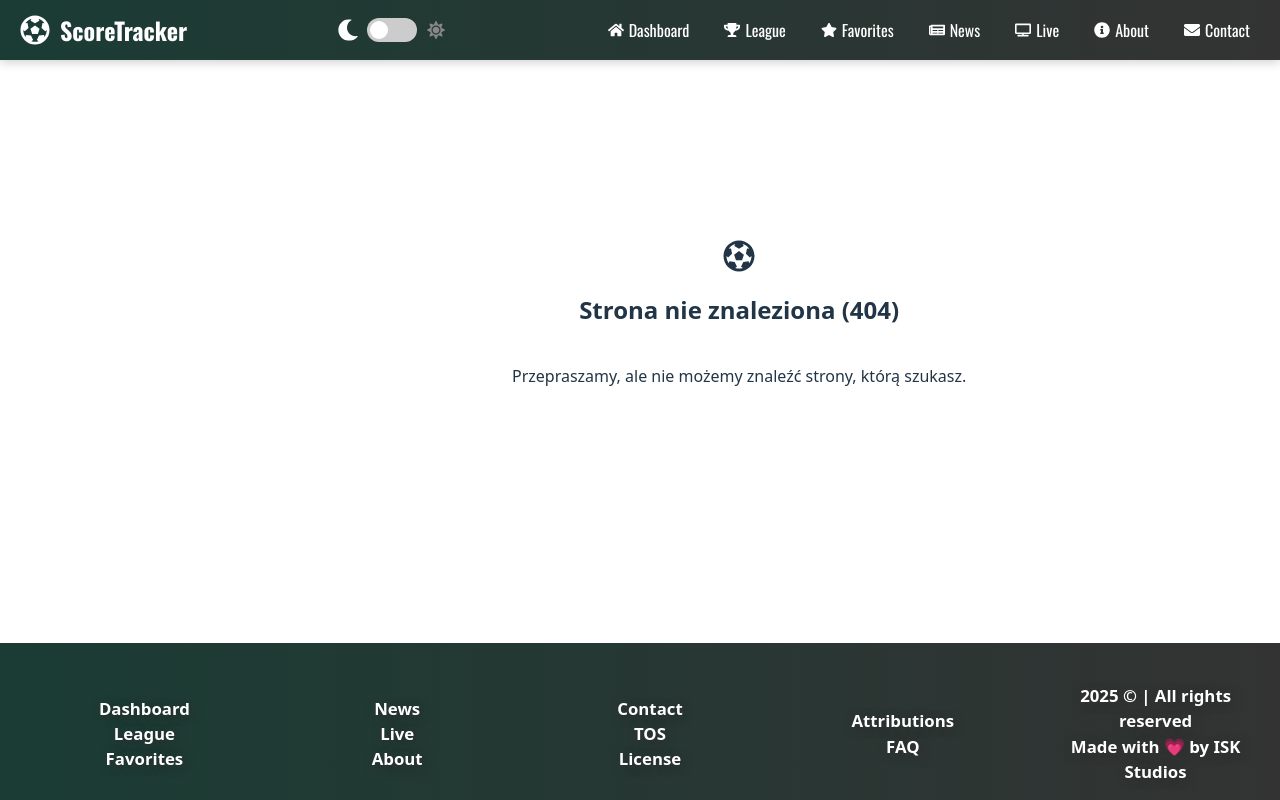
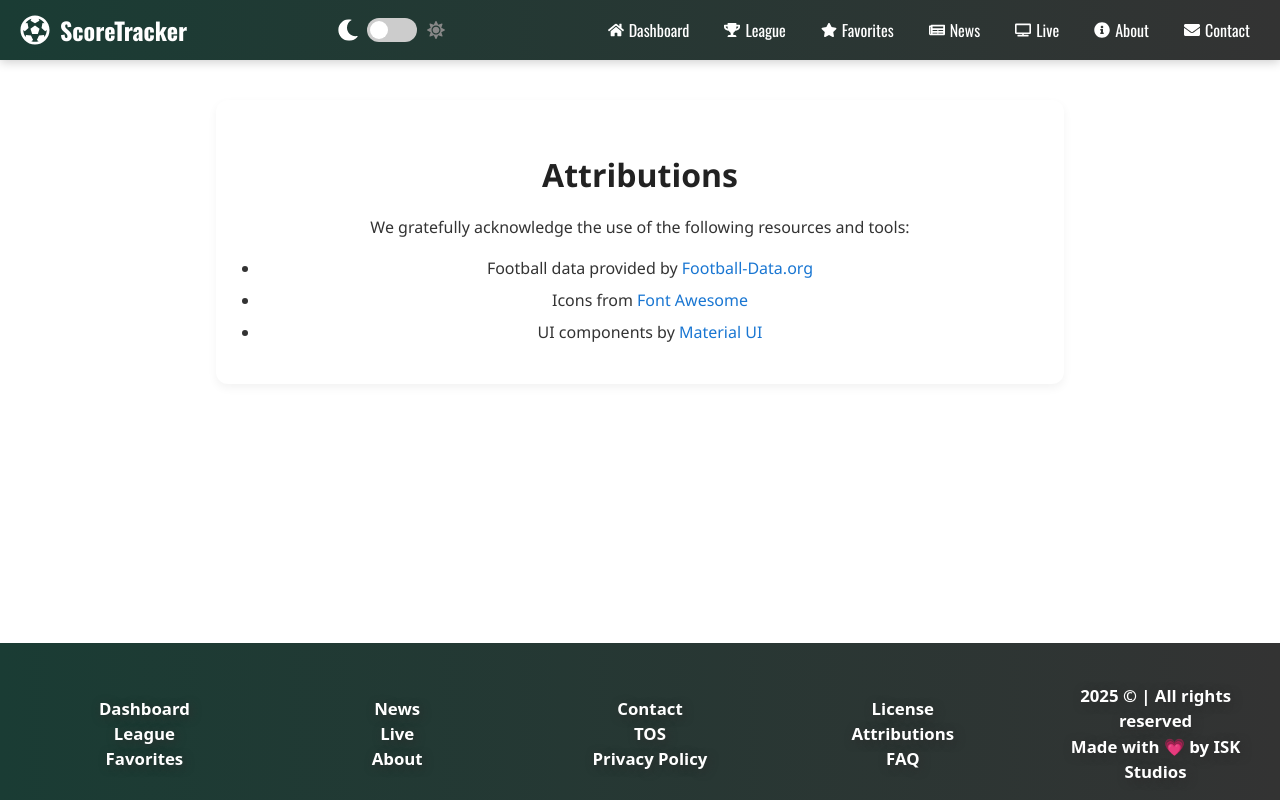
Before and after one commit to Hvlikk/PUI_project, a React (Vite) app: page /attributions in a window 1280 px wide. Built offline with nearby package versions, Linux system fonts and the light colour scheme.

Commit message:
implemented attributions, license & privacypolicy needs to be styled tho

```diff
--- a/src/App.jsx
+++ b/src/App.jsx
@@ -11,6 +11,9 @@
 import NotFound from './pages/NotFound/NotFound';
 import TermsOfService from './pages/TermsOfService/TermsOfService';
 import FAQ from './pages/FAQ/FAQ';
+import Attributions from './pages/Attributions/Attributions';
+import License from './pages/License/License';
+import PrivacyPolicy from './pages/PrivacyPolicy/PrivacyPolicy';
 
 function App() {
   return (
@@ -27,7 +30,10 @@
             <Route path="/standings/:leagueId" element={<StandingsPage />} />
             <Route path="/statistics/:leagueId" element={<StatisticsPage />} />
             <Route path="/tos" element={<TermsOfService/>}/>
-            <Route path="/faq" element={<FAQ/>}/>
+            <Route path="/attributions" element={<Attributions/>}/>
+            <Route path="/license" element={<License/>}/>
+            <Route path="/privacy-policy" element={<PrivacyPolicy/>}/>
+
 
             {/* Dodaj tutaj inne ścieżki */}
           </Routes>
--- a/src/components/Footer/Footer.jsx
+++ b/src/components/Footer/Footer.jsx
@@ -22,10 +22,11 @@
                     <div className="content-container middle">
                         <Link to="/contact" class="nav-link">Contact</Link>
                         <Link to="/tos" class="nav-link">TOS</Link>
-                        <Link to="/license" class="nav-link">License</Link>
+                        <Link to="/privacy-policy" class="nav-link">Privacy Policy</Link>
                     </div>
 
                     <div className="content-container">
+                        <Link to="/license" class="nav-link">License</Link>
                         <Link to="/attributions" class="nav-link">Attributions</Link>
                         <Link to="/faq" class="nav-link">FAQ</Link>
                     </div>
--- /dev/null
+++ b/src/pages/Attributions/Attributions.jsx
@@ -0,0 +1,33 @@
+import React from 'react';
+import './Attributions.scss';
+
+const Attributions = () => {
+  return (
+    <div className="legal-page">
+      <h2>Attributions</h2>
+      <p>We gratefully acknowledge the use of the following resources and tools:</p>
+      <ul>
+        <li>
+          Football data provided by{' '}
+          <a href="https://www.football-data.org/" target="_blank" rel="noopener noreferrer">
+            Football-Data.org
+          </a>
+        </li>
+        <li>
+          Icons from{' '}
+          <a href="https://fontawesome.com/" target="_blank" rel="noopener noreferrer">
+            Font Awesome
+          </a>
+        </li>
+        <li>
+          UI components by{' '}
+          <a href="https://mui.com/" target="_blank" rel="noopener noreferrer">
+            Material UI
+          </a>
+        </li>
+      </ul>
+    </div>
+  );
+};
+
+export default Attributions;
--- /dev/null
+++ b/src/pages/Attributions/Attributions.scss
@@ -0,0 +1,47 @@
+.legal-page {
+  max-width: 800px;
+  margin: 40px auto;
+  padding: 24px;
+  background-color: #ffffff;
+  border-radius: 12px;
+  box-shadow: 0 4px 10px rgba(0, 0, 0, 0.05);
+  font-family: 'Segoe UI', sans-serif;
+  color: #333;
+
+  h2 {
+    font-size: 2rem;
+    margin-bottom: 16px;
+    color: #222;
+  }
+
+  h3 {
+    font-size: 1.4rem;
+    margin-top: 24px;
+    margin-bottom: 12px;
+    color: #444;
+  }
+
+  p {
+    font-size: 1rem;
+    line-height: 1.6;
+    margin-bottom: 16px;
+  }
+
+  ul {
+    padding-left: 20px;
+    margin-bottom: 16px;
+
+    li {
+      margin-bottom: 8px;
+    }
+  }
+
+  a {
+    color: #1976d2;
+    text-decoration: none;
+
+    &:hover {
+      text-decoration: underline;
+    }
+  }
+}
--- /dev/null
+++ b/src/pages/License/License.jsx
@@ -0,0 +1,22 @@
+import React from 'react';
+import './License.scss';
+
+const License = () => {
+  return (
+    <div className="legal-page">
+      <h2>License</h2>
+      <p>
+        This application is licensed under the MIT License. You are free to use, modify,
+        and distribute this software, provided that the original license is included
+        with any substantial portions of the software.
+      </p>
+      <p>
+        THE SOFTWARE IS PROVIDED "AS IS", WITHOUT WARRANTY OF ANY KIND, EXPRESS OR IMPLIED,
+        INCLUDING BUT NOT LIMITED TO THE WARRANTIES OF MERCHANTABILITY, FITNESS FOR A PARTICULAR
+        PURPOSE AND NONINFRINGEMENT.
+      </p>
+    </div>
+  );
+};
+
+export default License;
--- /dev/null
+++ b/src/pages/License/License.scss
@@ -0,0 +1,47 @@
+.legal-page {
+  max-width: 800px;
+  margin: 40px auto;
+  padding: 24px;
+  background-color: #ffffff;
+  border-radius: 12px;
+  box-shadow: 0 4px 10px rgba(0, 0, 0, 0.05);
+  font-family: 'Segoe UI', sans-serif;
+  color: #333;
+
+  h2 {
+    font-size: 2rem;
+    margin-bottom: 16px;
+    color: #222;
+  }
+
+  h3 {
+    font-size: 1.4rem;
+    margin-top: 24px;
+    margin-bottom: 12px;
+    color: #444;
+  }
+
+  p {
+    font-size: 1rem;
+    line-height: 1.6;
+    margin-bottom: 16px;
+  }
+
+  ul {
+    padding-left: 20px;
+    margin-bottom: 16px;
+
+    li {
+      margin-bottom: 8px;
+    }
+  }
+
+  a {
+    color: #1976d2;
+    text-decoration: none;
+
+    &:hover {
+      text-decoration: underline;
+    }
+  }
+}
--- /dev/null
+++ b/src/pages/PrivacyPolicy/PrivacyPolicy.jsx
@@ -0,0 +1,29 @@
+import React from 'react';
+import './PrivacyPolicy.scss';
+
+const PrivacyPolicy = () => {
+  return (
+    <div className="legal-page">
+      <h2>Privacy Policy</h2>
+      <p>
+        Your privacy is important to us. This Privacy Policy explains what data we collect,
+        how we use it, and how we protect it.
+      </p>
+      <h3>Data We Collect</h3>
+      <ul>
+        <li>Basic user information (e.g., email address, username)</li>
+        <li>Usage data (e.g., interaction with app features)</li>
+      </ul>
+      <h3>How We Use Data</h3>
+      <p>
+        We use the collected data to improve our services, provide personalized experiences,
+        and analyze user behavior within the application.
+      </p>
+      <p>
+        We do not share your personal data with third parties without your explicit consent.
+      </p>
+    </div>
+  );
+};
+
+export default PrivacyPolicy;
--- /dev/null
+++ b/src/pages/PrivacyPolicy/PrivacyPolicy.scss
@@ -0,0 +1,47 @@
+.legal-page {
+  max-width: 800px;
+  margin: 40px auto;
+  padding: 24px;
+  background-color: #ffffff;
+  border-radius: 12px;
+  box-shadow: 0 4px 10px rgba(0, 0, 0, 0.05);
+  font-family: 'Segoe UI', sans-serif;
+  color: #333;
+
+  h2 {
+    font-size: 2rem;
+    margin-bottom: 16px;
+    color: #222;
+  }
+
+  h3 {
+    font-size: 1.4rem;
+    margin-top: 24px;
+    margin-bottom: 12px;
+    color: #444;
+  }
+
+  p {
+    font-size: 1rem;
+    line-height: 1.6;
+    margin-bottom: 16px;
+  }
+
+  ul {
+    padding-left: 20px;
+    margin-bottom: 16px;
+
+    li {
+      margin-bottom: 8px;
+    }
+  }
+
+  a {
+    color: #1976d2;
+    text-decoration: none;
+
+    &:hover {
+      text-decoration: underline;
+    }
+  }
+}
```
